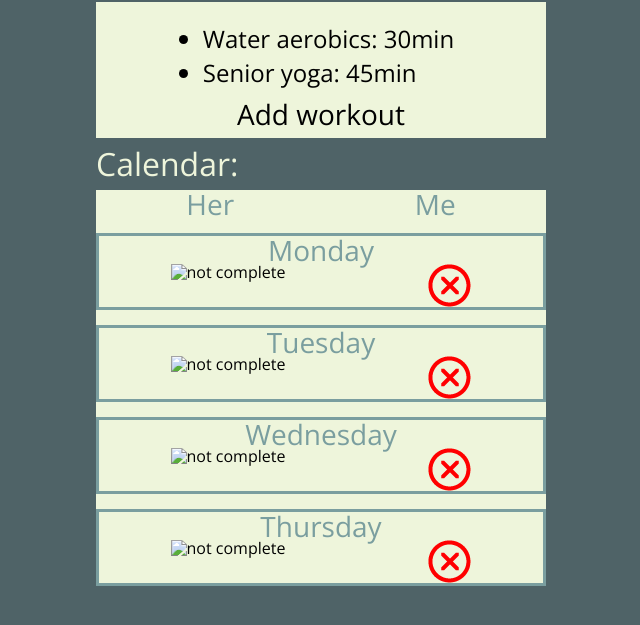
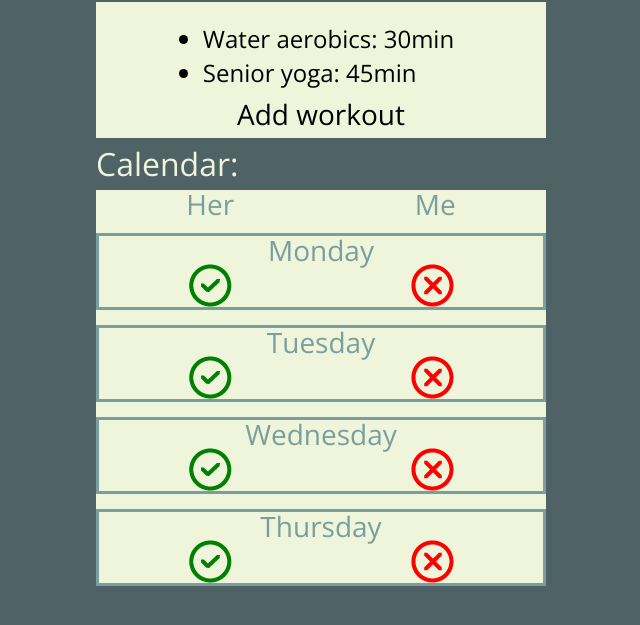
Before and after one commit to cbdallavalle/design-hackathon, a plain HTML site: page index.html in a window 1280 px wide. Shown: the part 635-1260 px from the top of the page, without its empty margins (319-959 px from the left). Drawn offline with nearby package versions, Linux system fonts and the light colour scheme; the site is published under a folder, as on GitHub Pages, so addresses that start at the root find nothing.

Commit message:
Fix path

```diff
--- a/index.html
+++ b/index.html
@@ -59,28 +59,28 @@
           <div class="weekdays">
             <h5>Monday</h5>
             <div class="completion">
-              <img src="/images/check-green.png" alt="not complete">
+              <img src="./images/check-green.png" alt="not complete">
               <img src="./images/x-red.png" alt="not complete">
             </div>
           </div>
           <div class="weekdays">
             <h5>Tuesday</h5>
             <div class="completion">
-              <img src="/images/check-green.png" alt="not complete">
+              <img src="./images/check-green.png" alt="not complete">
               <img src="./images/x-red.png" alt="not complete">
             </div>
           </div>
           <div class="weekdays">
             <h5>Wednesday</h5>
             <div class="completion">
-              <img src="/images/check-green.png" alt="not complete">
+              <img src="./images/check-green.png" alt="not complete">
               <img src="./images/x-red.png" alt="not complete">
             </div>
           </div>
           <div class="weekdays">
             <h5>Thursday</h5>
             <div class="completion">
-              <img src="/images/check-green.png" alt="not complete">
+              <img src="./images/check-green.png" alt="not complete">
               <img src="./images/x-red.png" alt="not complete">
             </div>
           </div>
```
